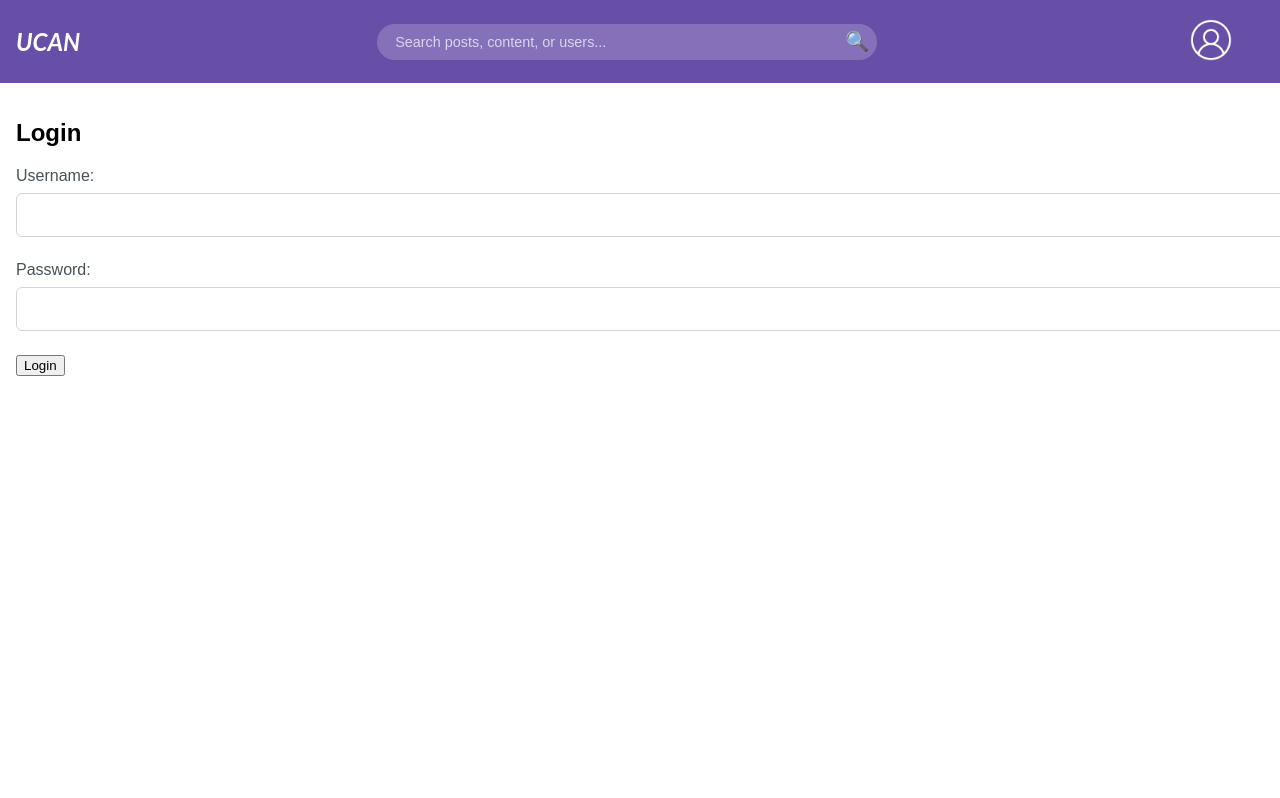
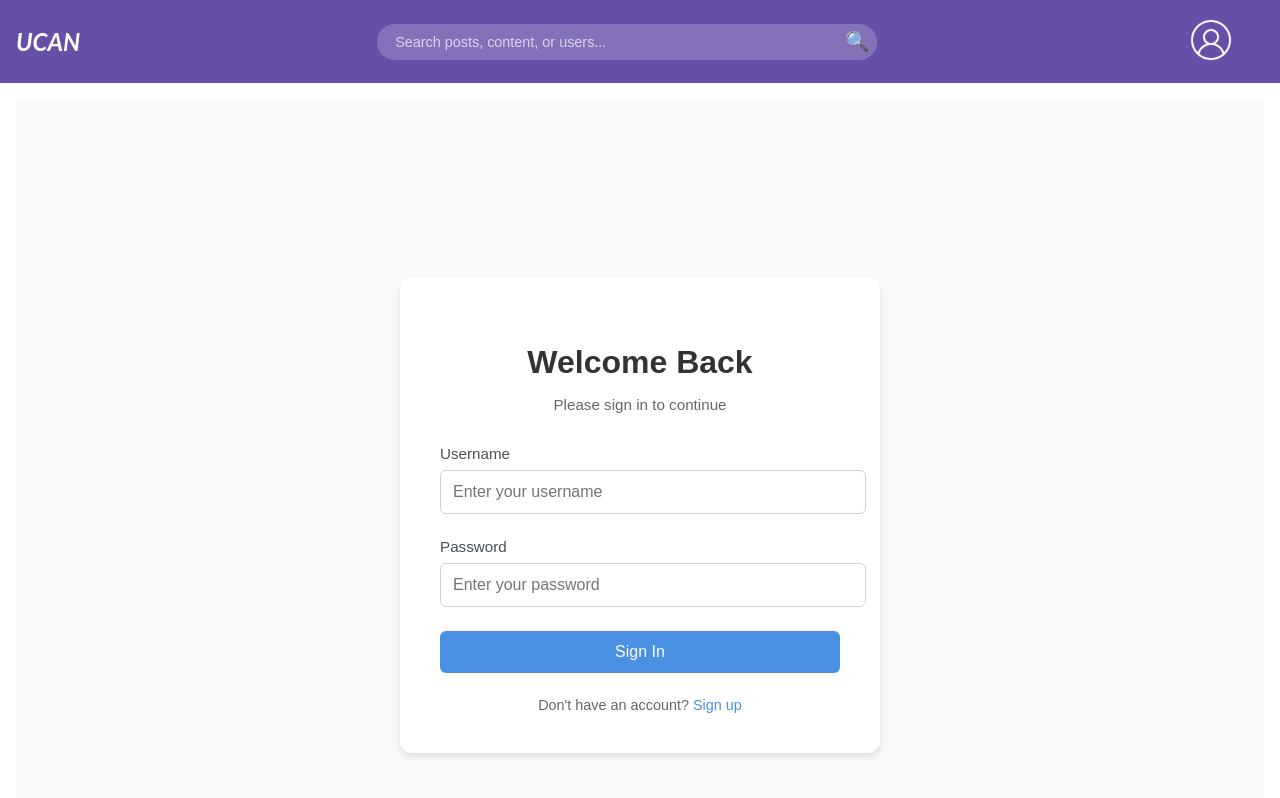
Before and after one commit to ucan-app/ucan-frontend, a React (Create React App) app: page /login in a window 1280 px wide. Shown: the top 798 px of the page. Built offline with nearby package versions, Linux system fonts and the light colour scheme.

Commit message:
login style

```diff
--- /dev/null
+++ b/src/pages/Login.css
@@ -0,0 +1,112 @@
+.login-container {
+  min-height: 100vh;
+  display: flex;
+  align-items: center;
+  justify-content: center;
+  background-color: #f8f9fa;
+  padding: 1rem;
+}
+
+.login-card {
+  background: white;
+  padding: 2.5rem;
+  border-radius: 12px;
+  box-shadow: 0 4px 6px rgba(0, 0, 0, 0.1);
+  width: 100%;
+  max-width: 400px;
+}
+
+.login-header {
+  text-align: center;
+  margin-bottom: 2rem;
+}
+
+.login-header h2 {
+  color: #333;
+  font-size: 2rem;
+  font-weight: 600;
+  margin-bottom: 0.5rem;
+}
+
+.login-header p {
+  color: #666;
+  font-size: 0.95rem;
+}
+
+.form-group {
+  margin-bottom: 1.5rem;
+}
+
+.form-group label {
+  display: block;
+  margin-bottom: 0.5rem;
+  color: #555;
+  font-weight: 500;
+  font-size: 0.95rem;
+}
+
+.form-group input {
+  width: 100%;
+  padding: 0.75rem;
+  border: 1px solid #ddd;
+  border-radius: 6px;
+  font-size: 1rem;
+  transition: all 0.2s ease;
+}
+
+.form-group input:focus {
+  outline: none;
+  border-color: #4a90e2;
+  box-shadow: 0 0 0 3px rgba(74, 144, 226, 0.1);
+}
+
+.login-button {
+  width: 100%;
+  padding: 0.75rem;
+  background-color: #4a90e2;
+  color: white;
+  border: none;
+  border-radius: 6px;
+  font-size: 1rem;
+  font-weight: 500;
+  cursor: pointer;
+  transition: all 0.2s ease;
+}
+
+.login-button:hover {
+  background-color: #357abd;
+  transform: translateY(-1px);
+}
+
+.login-button:disabled {
+  background-color: #ccc;
+  cursor: not-allowed;
+  transform: none;
+}
+
+.error-message {
+  background-color: #fff2f0;
+  border: 1px solid #ffccc7;
+  color: #ff4d4f;
+  padding: 0.75rem;
+  border-radius: 6px;
+  margin-bottom: 1.5rem;
+  font-size: 0.9rem;
+}
+
+.signup-link {
+  text-align: center;
+  margin-top: 1.5rem;
+  color: #666;
+  font-size: 0.9rem;
+}
+
+.signup-link a {
+  color: #4a90e2;
+  text-decoration: none;
+  font-weight: 500;
+}
+
+.signup-link a:hover {
+  text-decoration: underline;
+}
--- a/src/pages/Login.tsx
+++ b/src/pages/Login.tsx
@@ -1,5 +1,6 @@
 import React, { useState } from "react";
-import { useNavigate } from "react-router-dom";
+import { useNavigate, Link } from "react-router-dom";
+import "./Login.css";
 
 interface LoginProps {
   onLogin: (username: string, password: string) => Promise<void>;
@@ -14,7 +15,7 @@ const Login: React.FC<LoginProps> = ({ onLogin }) => {
 
   const handleSubmit = async (e: React.FormEvent) => {
     e.preventDefault();
-    setErrorMessage(null); // Clear previous errors
+    setErrorMessage(null);
 
     if (!username || !password) {
       setErrorMessage("Username and password are required.");
@@ -25,10 +26,8 @@ const Login: React.FC<LoginProps> = ({ onLogin }) => {
 
     try {
       await onLogin(username, password);
-      // If login is successful, redirect to home page
       navigate('/');
     } catch (error: any) {
-      // Handle the error and display the message
       setErrorMessage(error.message || "Login failed. Please try again.");
       console.error("Login error:", error);
     } finally {
@@ -38,39 +37,58 @@ const Login: React.FC<LoginProps> = ({ onLogin }) => {
 
   return (
     <div className="login-container">
-      <h2>Login</h2>
+      <div className="login-card">
+        <div className="login-header">
+          <h2>Welcome Back</h2>
+          <p>Please sign in to continue</p>
+        </div>
+
         {errorMessage && (
-        <div className="error-message" style={{ color: 'red', marginBottom: '15px' }}>
+          <div className="error-message">
             {errorMessage}
           </div>
         )}
+
         <form onSubmit={handleSubmit}>
           <div className="form-group">
-          <label htmlFor="username">Username:</label>
+            <label htmlFor="username">Username</label>
             <input
               id="username"
               type="text"
               value={username}
               onChange={(e) => setUsername(e.target.value)}
+              placeholder="Enter your username"
               required
               disabled={isLoading}
             />
           </div>
+
           <div className="form-group">
-          <label htmlFor="password">Password:</label>
+            <label htmlFor="password">Password</label>
             <input
               id="password"
               type="password"
               value={password}
               onChange={(e) => setPassword(e.target.value)}
+              placeholder="Enter your password"
               required
               disabled={isLoading}
             />
           </div>
-        <button type="submit" disabled={isLoading}>
-          {isLoading ? "Logging in..." : "Login"}
+
+          <button
+            type="submit"
+            className="login-button"
+            disabled={isLoading}
+          >
+            {isLoading ? "Signing in..." : "Sign In"}
           </button>
         </form>
+
+        <div className="signup-link">
+          Don't have an account? <Link to="/signup">Sign up</Link>
+        </div>
+      </div>
     </div>
   );
 };
```
Lines whose indentation alone changed are shown as unchanged.
